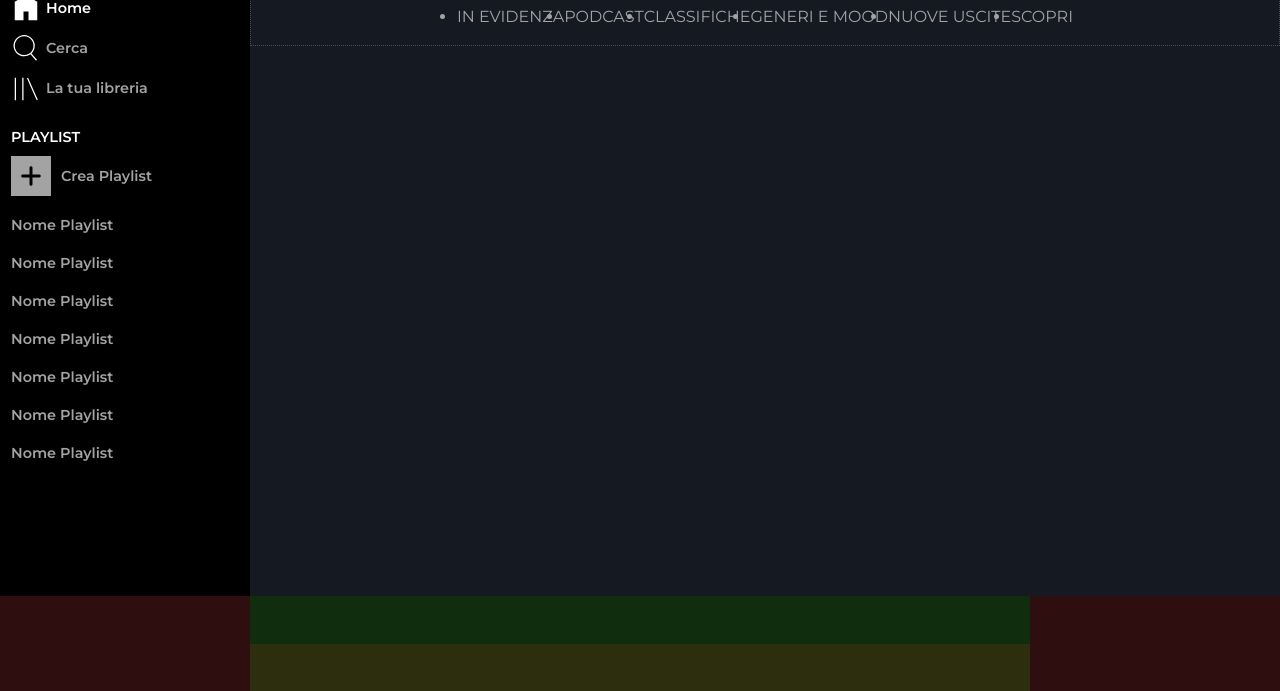
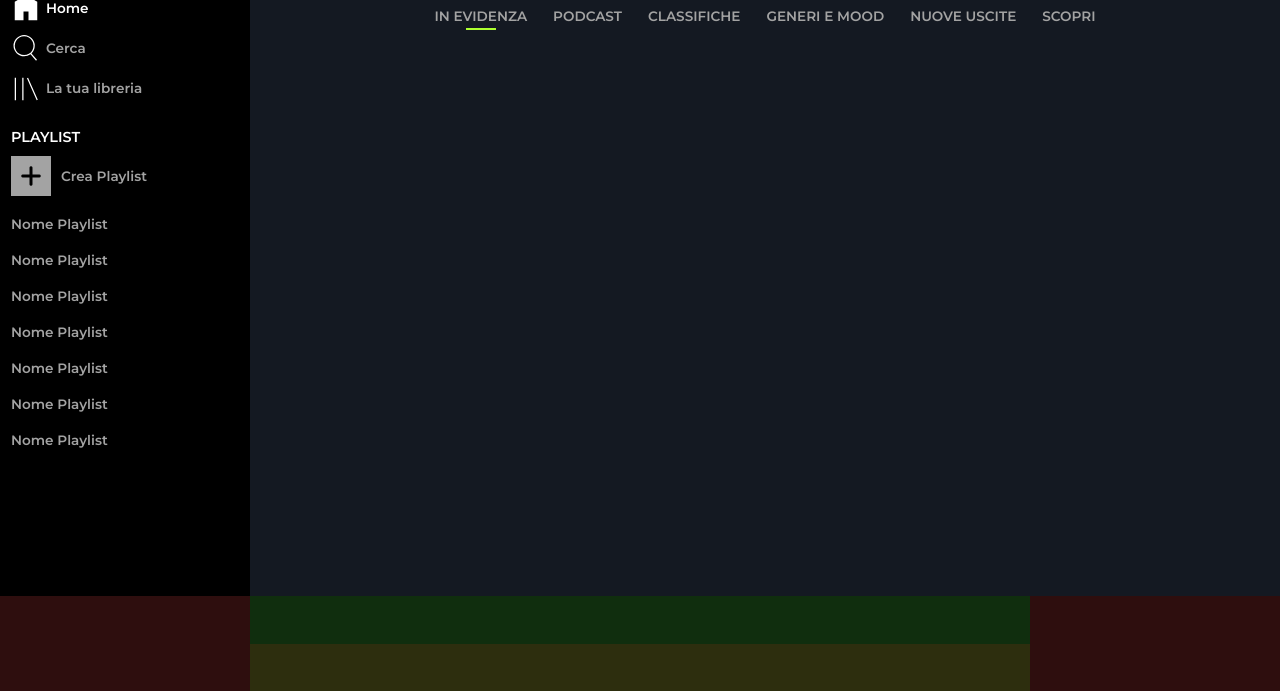
Before and after one commit to Broadcodes/html-css-spotifyweb, a plain HTML site: page index.html in a window 1280 px wide. Shown: the part 109-800 px from the top of the page. Drawn offline with Linux system fonts and the light colour scheme.

Commit message:
HEADER: creazione della navigation bar

```diff
--- a/css/style.css
+++ b/css/style.css
@@ -16,7 +16,7 @@ body {
     display: flex;
 }
 
-.margin-TopBot-10{
+.margin-TopBot-10 {
     margin: 10px 0;
 }
 
@@ -28,7 +28,7 @@ main {
 }
 
 /* Aside class */
-#active{
+#active {
     color: #fff;
 }
 
@@ -44,27 +44,31 @@ main {
     padding: 20px 0;
 }
 
-.aside ul li img{
+.aside ul li img {
     width: 30px;
     margin-right: 5px;
     color: #a3a3a3;
 }
 
-.aside ul li{
+.aside ul li {
     list-style-type: none;
     padding: 5px 0;
 }
 
-.aside ul li a{
+.aside ul li a,
+.nav-bar ul li a {
+    font-size: 0.85rem;
+    font-weight: 600;
     text-decoration: none;
+    color: #a3a3a3;
+}
+
+.aside ul li a {
     display: flex;
     align-items: center;
-    color: #a3a3a3;
-    font-size: 0.9rem;
-    font-weight: 600;
 }
 
-.aside ul li a span{
+.aside ul li a span {
     width: 40px;
     height: 40px;
     background-color: #a3a3a3;
@@ -73,14 +77,14 @@ main {
 }
 
 
-.aside ul li i{
+.aside ul li i {
     color: #000;
     font-size: 1.5rem;
     vertical-align: middle;
     line-height: 40px;
 }
 
-.aside h3{
+.aside h3 {
     padding: 20px 0 5px;
     font-size: 0.9rem;
     color: #fff;
@@ -104,13 +108,44 @@ main {
     height: 95px;
 }
 
-.nav-bar{
-    height: 60px;
+
+
+
+
+/* Navigation bar */
+.nav-bar {
+    /* height: 60px; */
     justify-content: center;
     align-items: center;
-    border: 1px dotted red;
     color: #a3a3a3;
 }
+
+/*  Per creare la barra sotto al testo, ho importato il
+    li della lista relative e successivamente con absolute
+    ho creato un rettangolo avente dimensioni fisse e
+    traslandolo con le proprietà left e bottom */
+.nav-bar ul li:nth-of-type(1) {
+    position: relative;
+}
+
+.nav-bar ul li:nth-of-type(1):after {
+    content: "";
+    background: greenyellow;
+    position: absolute;
+    bottom: 15px;
+    left: 45px;
+    height: 2px;
+    width: 30px;
+}
+
+.nav-bar ul li {
+    list-style-type: none;
+    padding: 20px 13px;
+}
+
+
+
+
 
 
 
@@ -128,14 +163,14 @@ footer {
 }
 
 .songInPlayed,
-.controlHardware{
+.controlHardware {
     flex-basis: 250px;
     background-color: rgb(46, 14, 14);
     justify-content: space-around;
     align-items: center;
 }
 
-.controlTrackPlayed{
+.controlTrackPlayed {
     flex-grow: 1;
     flex-direction: column;
     justify-content: center;
@@ -143,19 +178,20 @@ footer {
 }
 
 .controlTrack,
-.barTrack{
+.barTrack {
     width: 100%;
-    height: 100%;   /* da rimuovere */
+    height: 100%;
+    /* da rimuovere */
     display: flex;
     justify-content: center;
     align-items: center;
 }
 
 
-.controlTrack{
+.controlTrack {
     background-color: rgb(16, 46, 14);
 }
 
-.barTrack{
+.barTrack {
     background-color: rgb(45, 46, 14);
 }
--- a/index.html
+++ b/index.html
@@ -53,12 +53,12 @@
                 <div class="areaUpdate"></div>
                 <div class="nav-bar flex">
                     <ul class="flex">
-                        <li>IN EVIDENZA</li>
-                        <li>PODCAST</li>
-                        <li>CLASSIFICHE</li>
-                        <li>GENERI E MOOD</li>
-                        <li>NUOVE USCITE</li>
-                        <li>SCOPRI</li>
+                        <li><a href="#">IN EVIDENZA</a></li>
+                        <li><a href="#">PODCAST</a></li>
+                        <li><a href="#">CLASSIFICHE</a></li>
+                        <li><a href="#">GENERI E MOOD</a></li>
+                        <li><a href="#">NUOVE USCITE</a></li>
+                        <li><a href="#">SCOPRI</a></li>
                     </ul>
                 </div>
                 <div class="areaAlbumPage"></div>
```
